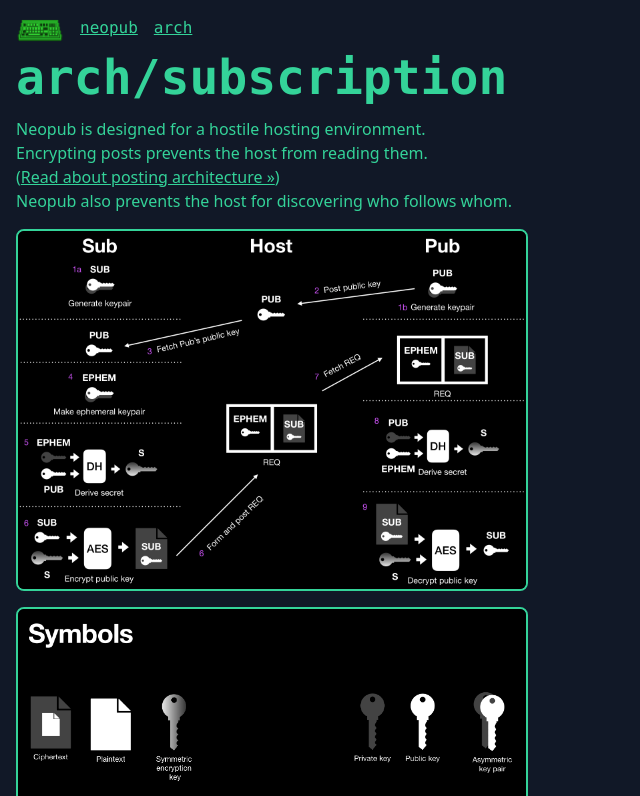
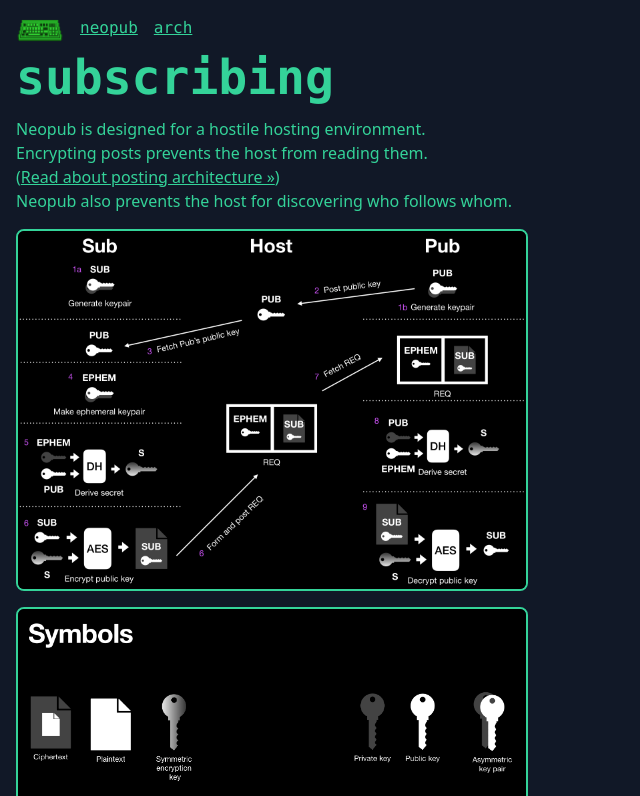
Before and after one commit to neopub/neopub, a React (Create React App) app in the folder frontend/: page /arch/sub in a window 1280 px wide. Shown: the top 796 px of the page, without its empty margins (0-640 px from the left). Built offline with nearby package versions, Linux system fonts and the light colour scheme; no server answers.

Commit message:
fix text overflow

```diff
--- a/frontend/src/postArch.tsx
+++ b/frontend/src/postArch.tsx
@@ -3,7 +3,7 @@ import { Link } from "react-router-dom";
 export default function PostArch() {
   return (
     <div className="max-w-lg">
-      <h1>arch/posting</h1>
+      <h1>posting</h1>
       <div>
         <p>In neopub, all posts are encrypted with a "post key".</p>
         <p>When someone posts publicly, they publish the post key publicly.</p>
--- a/frontend/src/subArch.tsx
+++ b/frontend/src/subArch.tsx
@@ -3,7 +3,7 @@ import { Link } from "react-router-dom"
 export default function SubArch() {
   return (
     <div className="max-w-lg">
-      <h1>arch/subscription</h1>
+      <h1>subscribing</h1>
       <div className="mt-4">
         <p>Neopub is designed for a hostile hosting environment.</p>
         <p>Encrypting posts prevents the host from reading them.</p>
```
